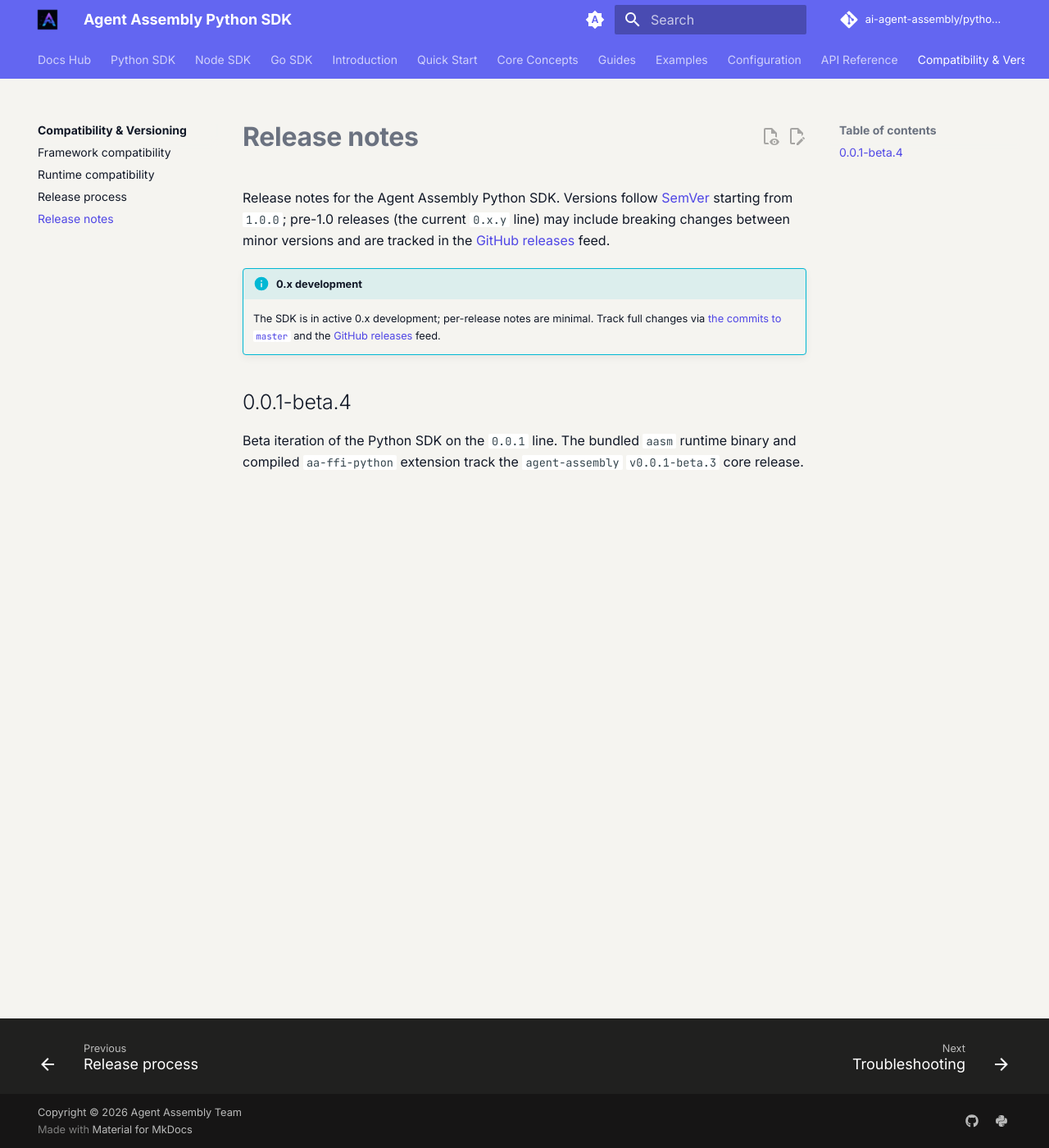
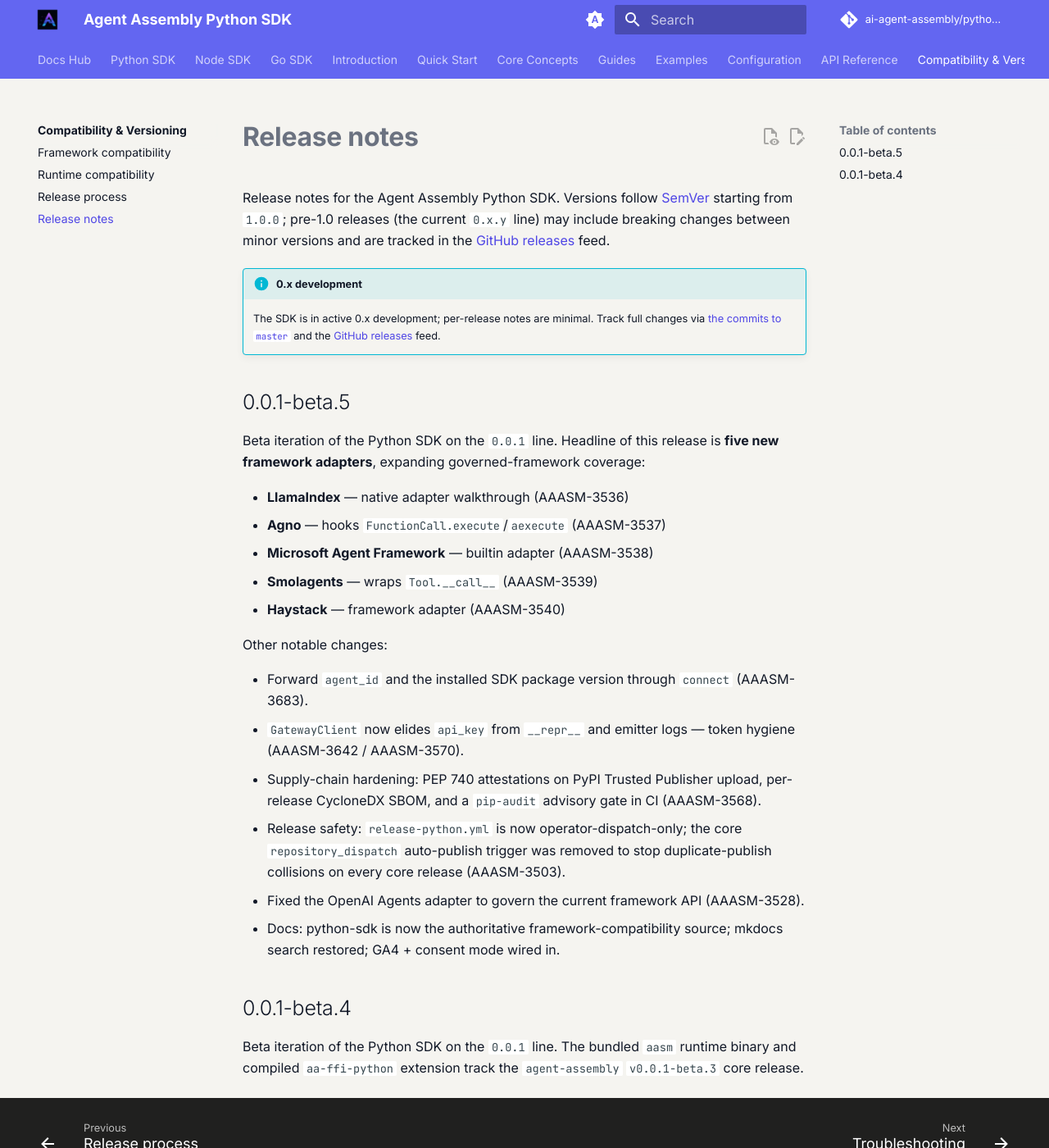
Before and after one commit to AI-agent-assembly/python-sdk, an MkDocs documentation site: the page built from docs/compatibility/release-notes.md, in a window 1280 px wide and 1400 px high. Shown: the whole window at 82% size. Built offline with MkDocs 1.6.1 and Material for MkDocs 9.7.7, drawn with Linux system fonts in a browser that asks for light colours; comment, search, counter and statistics services are not loaded; the version menu is left out.

Commit message:
📝 (docs): Add 0.0.1-beta.5 release notes
Co-Authored-By: Claude Opus 4.8 (1M context) <noreply@anthropic.com>

```diff
--- a/docs/compatibility/release-notes.md
+++ b/docs/compatibility/release-notes.md
@@ -5,6 +5,32 @@ Release notes for the Agent Assembly Python SDK. Versions follow [SemVer](https:
 !!! info "0.x development"
     The SDK is in active 0.x development; per-release notes are minimal. Track full changes via [the commits to `master`](https://github.com/ai-agent-assembly/python-sdk/commits/master) and the [GitHub releases](https://github.com/ai-agent-assembly/python-sdk/releases) feed.
 
+## 0.0.1-beta.5
+
+Beta iteration of the Python SDK on the `0.0.1` line. Headline of this release is
+**five new framework adapters**, expanding governed-framework coverage:
+
+- **LlamaIndex** — native adapter walkthrough (AAASM-3536)
+- **Agno** — hooks `FunctionCall.execute`/`aexecute` (AAASM-3537)
+- **Microsoft Agent Framework** — builtin adapter (AAASM-3538)
+- **Smolagents** — wraps `Tool.__call__` (AAASM-3539)
+- **Haystack** — framework adapter (AAASM-3540)
+
+Other notable changes:
+
+- Forward `agent_id` and the installed SDK package version through `connect`
+  (AAASM-3683).
+- `GatewayClient` now elides `api_key` from `__repr__` and emitter logs — token
+  hygiene (AAASM-3642 / AAASM-3570).
+- Supply-chain hardening: PEP 740 attestations on PyPI Trusted Publisher upload,
+  per-release CycloneDX SBOM, and a `pip-audit` advisory gate in CI (AAASM-3568).
+- Release safety: `release-python.yml` is now operator-dispatch-only; the core
+  `repository_dispatch` auto-publish trigger was removed to stop duplicate-publish
+  collisions on every core release (AAASM-3503).
+- Fixed the OpenAI Agents adapter to govern the current framework API (AAASM-3528).
+- Docs: python-sdk is now the authoritative framework-compatibility source; mkdocs
+  search restored; GA4 + consent mode wired in.
+
 ## 0.0.1-beta.4
 
 Beta iteration of the Python SDK on the `0.0.1` line. The bundled `aasm` runtime
```
